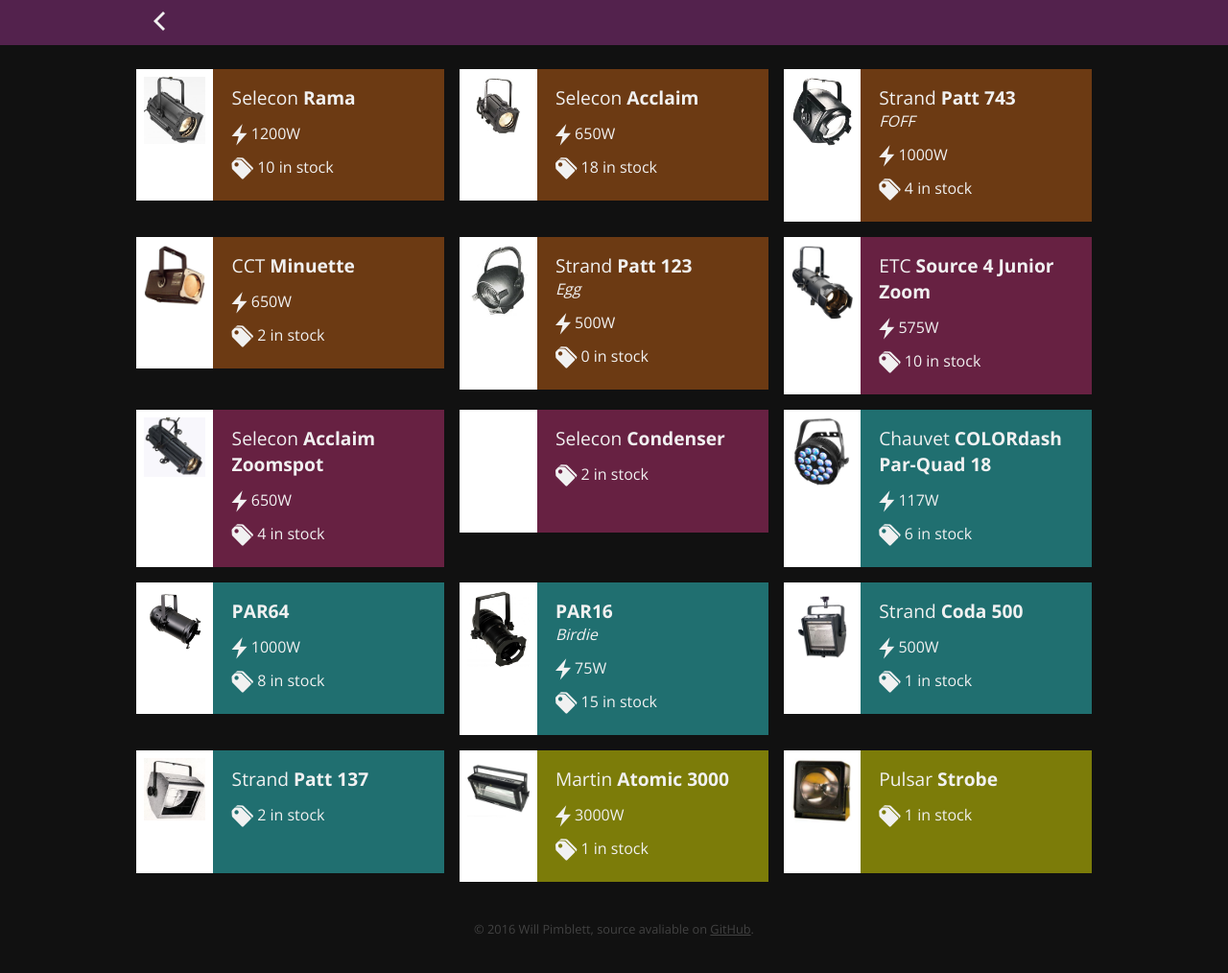
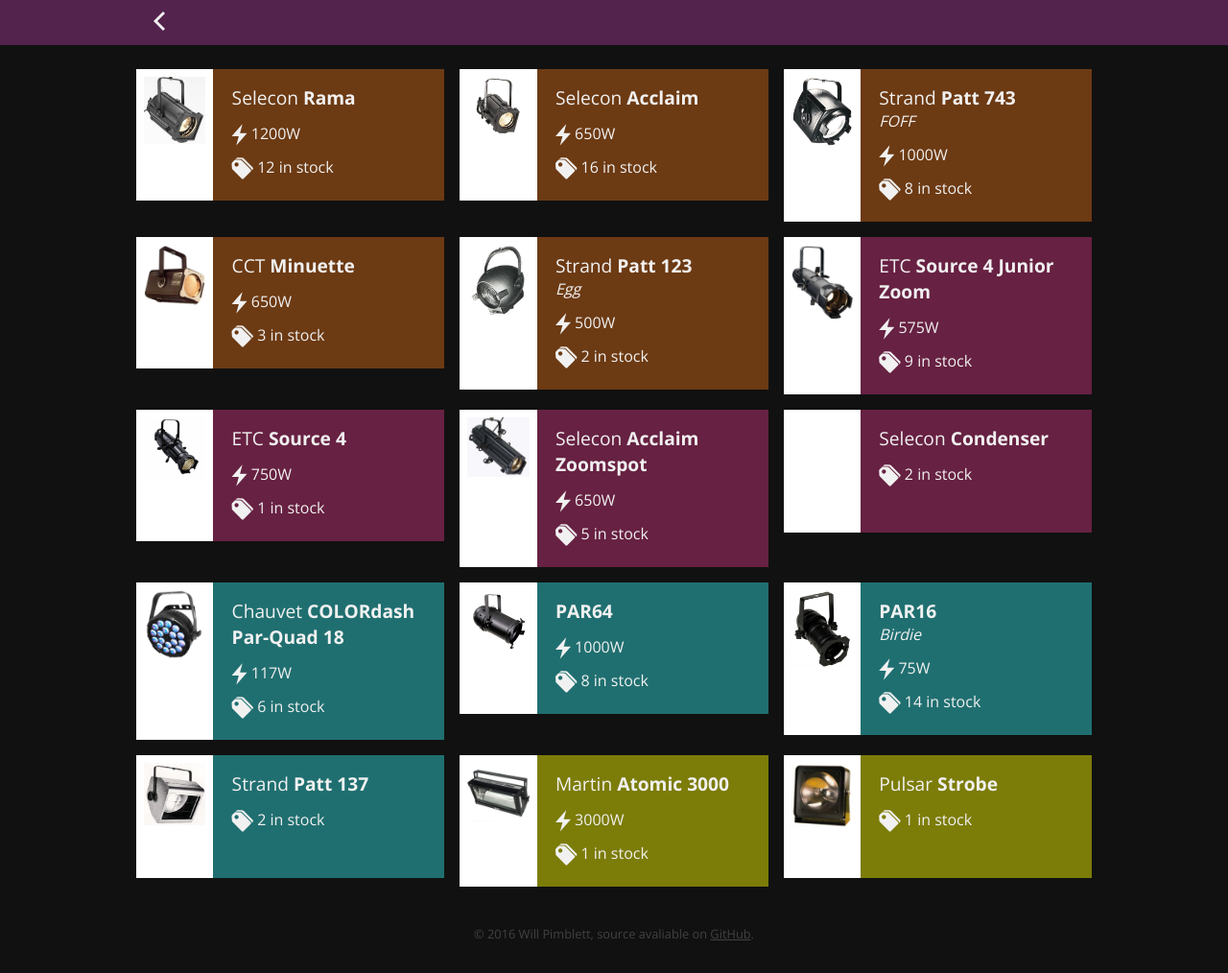
Before and after one commit to newtheatre/lx, a Jekyll site: the page built from lanterns.html, in a window 1280 px wide and 1014 px high. Shown: the whole window at 96% size. Built offline with Jekyll 4.4.1, drawn with Linux system fonts in a browser that asks for light colours.

Commit message:
Update Lantern Stock Levels
Updating lantern stock to reflect current levels

```diff
--- a/_data/lanterns.yml
+++ b/_data/lanterns.yml
@@ -5,7 +5,7 @@
   power: 1200
   image: rama.jpg
   stock:
-    good: 10
+    good: 12
     repair: 0
     broken: 0
 
@@ -16,8 +16,8 @@
   power: 650
   image: acclaim-fresnel.jpg
   stock:
-    good: 18
-    repair: 0
+    good: 16
+    repair: 2
     broken: 0
 
 - lantern:
@@ -28,7 +28,7 @@
   power: 1000
   image: patt743.jpg
   stock:
-    good: 4
+    good: 8
     repair: 0
     broken: 0
 
@@ -39,7 +39,7 @@
   power: 650
   image: cct-minuette.jpg
   stock:
-    good: 2
+    good: 3
     repair: 0
     broken: 0
 
@@ -51,9 +51,9 @@
   power: 500
   image: patt123.jpg
   stock:
-    good: 0
-    repair: 0
-    broken: 3
+    good: 2
+    repair: 1
+    broken: 0
 
 - lantern:
   make: ETC
@@ -62,7 +62,18 @@
   power: 575
   image: s4jnr.jpg
   stock:
-    good: 10
+    good: 9
+    repair: 0
+    broken: 0
+
+- lantern:
+  make: ETC
+  model: Source 4
+  type: Profile
+  power: 750
+  image: source4.jpg
+  stock:
+    good: 1
     repair: 0
     broken: 0
 
@@ -73,7 +84,7 @@
   power: 650
   image: acclaim-zoomspot.jpg
   stock:
-    good: 4
+    good: 5
     repair: 0
     broken: 0
 
@@ -116,20 +127,9 @@
   power: 75
   image: par16.jpg
   stock:
-    good: 15
+    good: 14
     repair: 0
     broken: 0
-
-- lantern:
-  make: Strand
-  model: Coda 500
-  type: Flood
-  power: 500
-  image: coda500.jpg
-  stock:
-    good: 1
-    repair: 0
-    broken: 1
 
 - lantern:
   make: Strand
```
Also changed, not shown: images/lanterns/source4.jpg (added).
